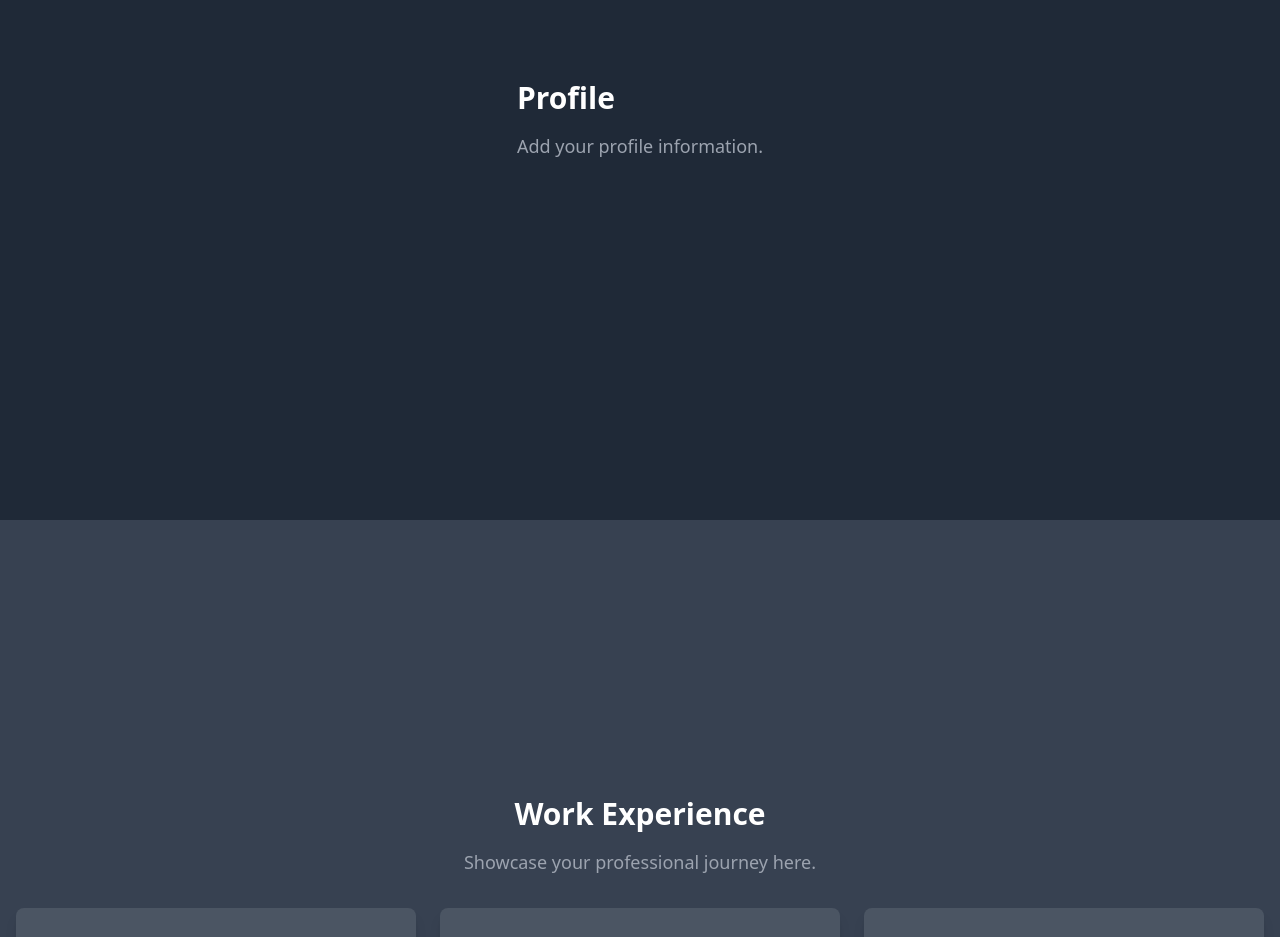
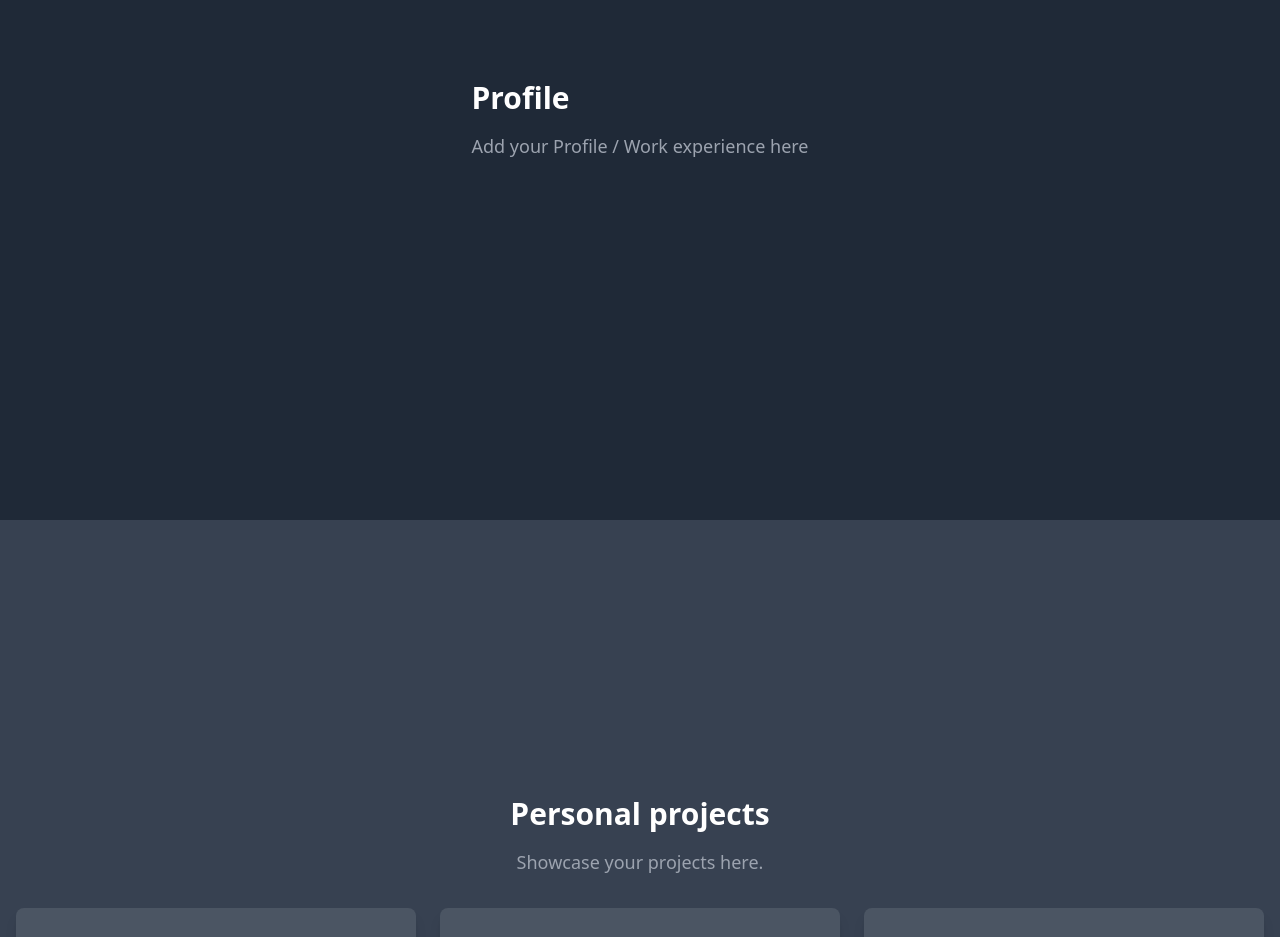
Before and after one commit to Mudgalkinjal/kimudev, a React (Create React App) app: page / in a window 1280 px wide. Shown: the part 1880-2817 px from the top of the page. Built offline with nearby package versions, Linux system fonts and the light colour scheme.

Commit message:
Hotfix- Fixed the section content

```diff
--- a/src/components/ProfileSection.tsx
+++ b/src/components/ProfileSection.tsx
@@ -15,7 +15,7 @@ const ProfileSection: React.FC = () => {
       >
         <h2 className="text-3xl font-bold">Profile</h2>
         <p className="text-lg mt-4 max-w-lg text-gray-400">
-          Add your profile information.
+          Add your Profile / Work experience here
         </p>
       </motion.div>
     </section>
--- a/src/components/WorkSection.tsx
+++ b/src/components/WorkSection.tsx
@@ -15,9 +15,9 @@ const WorkSection: React.FC = () => {
         viewport={{ once: true }}
         className="text-center mb-8"
       >
-        <h2 className="text-3xl font-bold text-white">Work Experience</h2>
+        <h2 className="text-3xl font-bold text-white">Personal projects</h2>
         <p className="text-lg mt-4 max-w-lg text-gray-400">
-          Showcase your professional journey here.
+          Showcase your projects here.
         </p>
       </motion.div>
       <div className="grid grid-cols-1 sm:grid-cols-3 gap-6 px-4">
```
